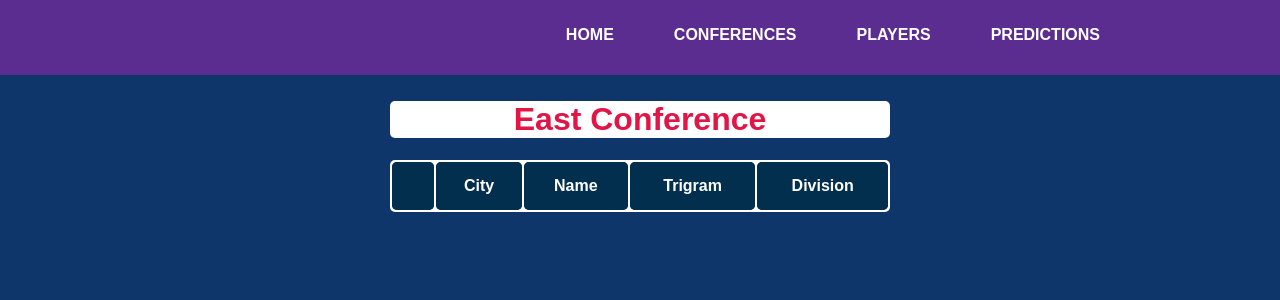
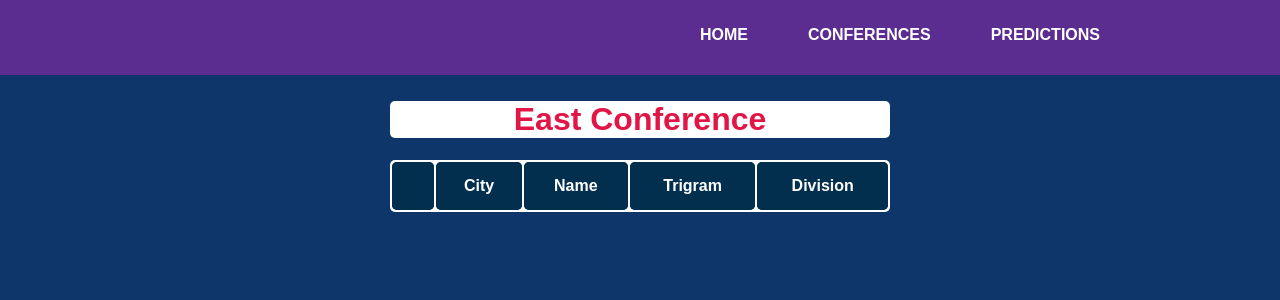
Before and after one commit to NicoDS09/oracle-sportif, a Flask app: page /teams_east in a window 1280 px wide. Shown: the top 300 px of the page. Run offline with Flask 2, Linux system fonts and the light colour scheme; data that the repository does not hold is empty.

Commit message:
Update base_conferences_team.html

```diff
--- a/app/templates/base_conferences_team.html
+++ b/app/templates/base_conferences_team.html
@@ -108,11 +108,6 @@
                     </a>
                 </li>
                 <li>
-                    <a href="#">
-                        PLAYERS
-                    </a>
-                </li>
-                <li>
                     <a href="/predictions">
                         PREDICTIONS
                     </a>
```
